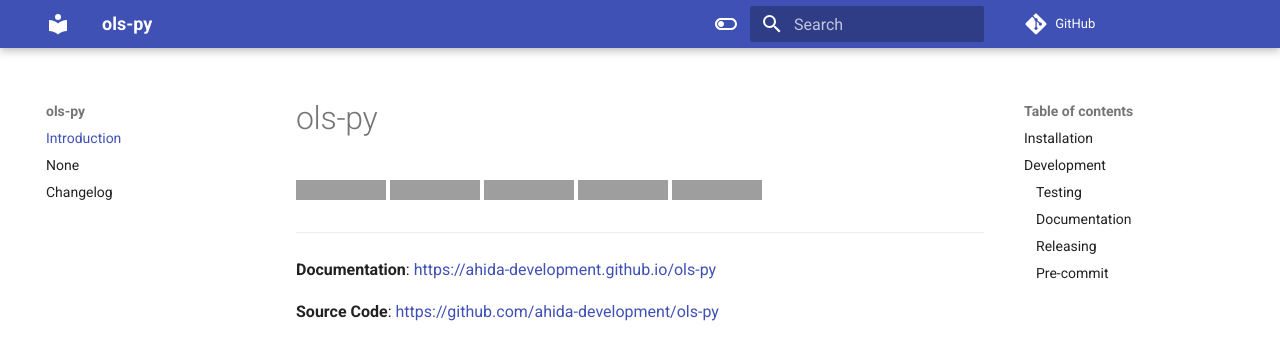
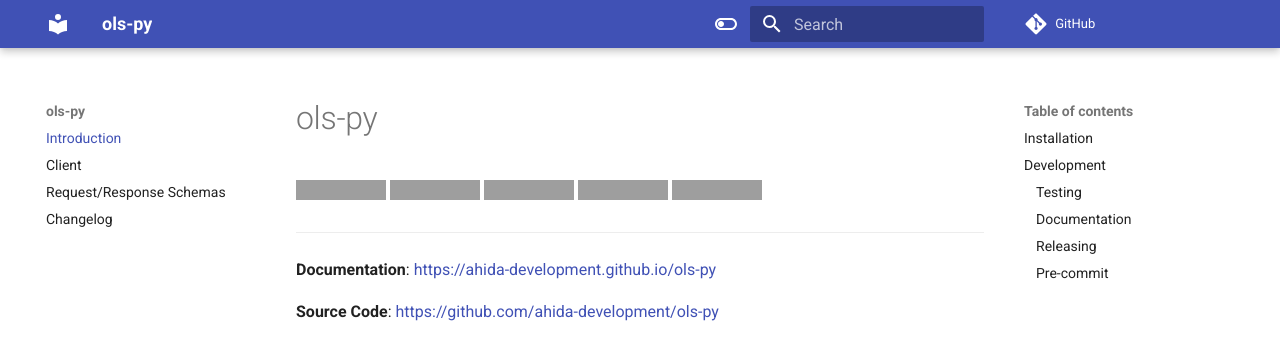
Before and after one commit to ahida-development/ols-py, an MkDocs documentation site: the page built from docs/index.md, in a window 1280 px wide. Shown: the top 344 px of the page. Built offline with MkDocs 1.6.1 and Material for MkDocs 9.7.7, drawn with Linux system fonts in a browser that asks for light colours; comment, search, counter and statistics services are not loaded; grey boxes are pictures that could not be loaded.

Commit message:
Fix mkdocs.yml

```diff
--- a/mkdocs.yml
+++ b/mkdocs.yml
@@ -17,7 +17,8 @@ theme:
 
 nav:
   - Introduction: 'index.md'
-  - api_docs.md
+  - Client: 'client.md'
+  - Request/Response Schemas: 'schemas.md'
   - changelog.md
 
 markdown_extensions:
```
